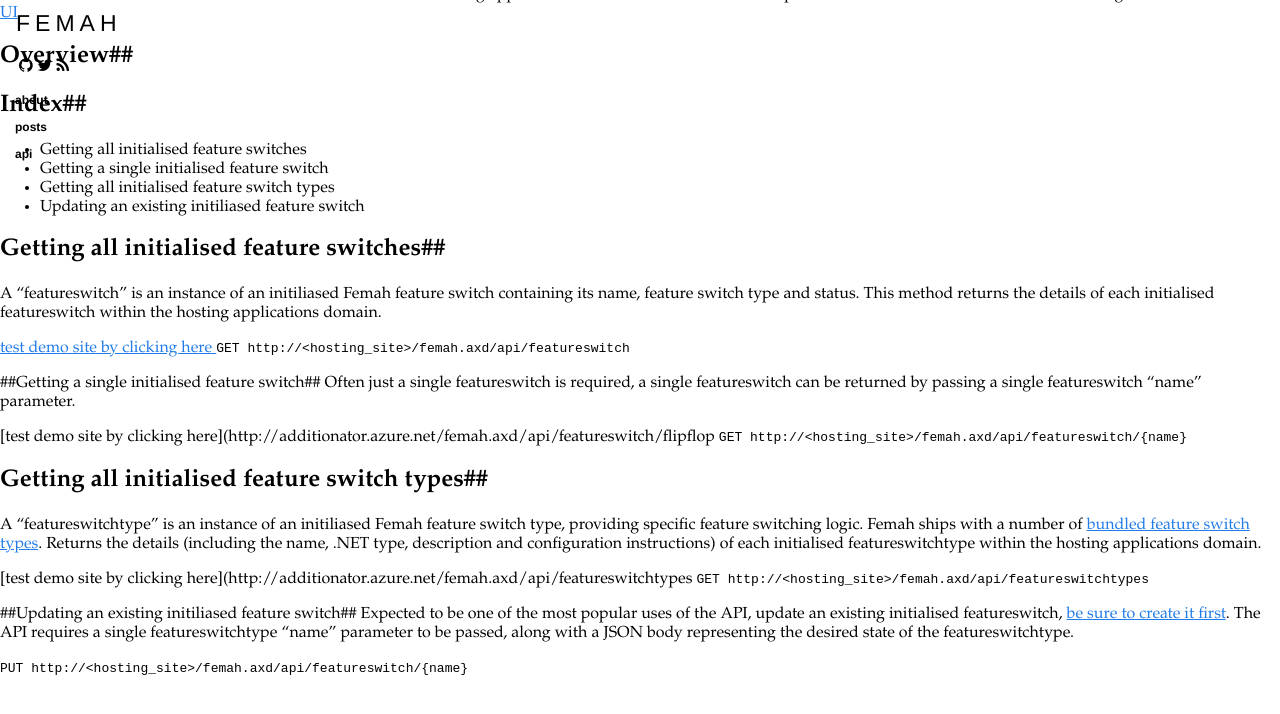
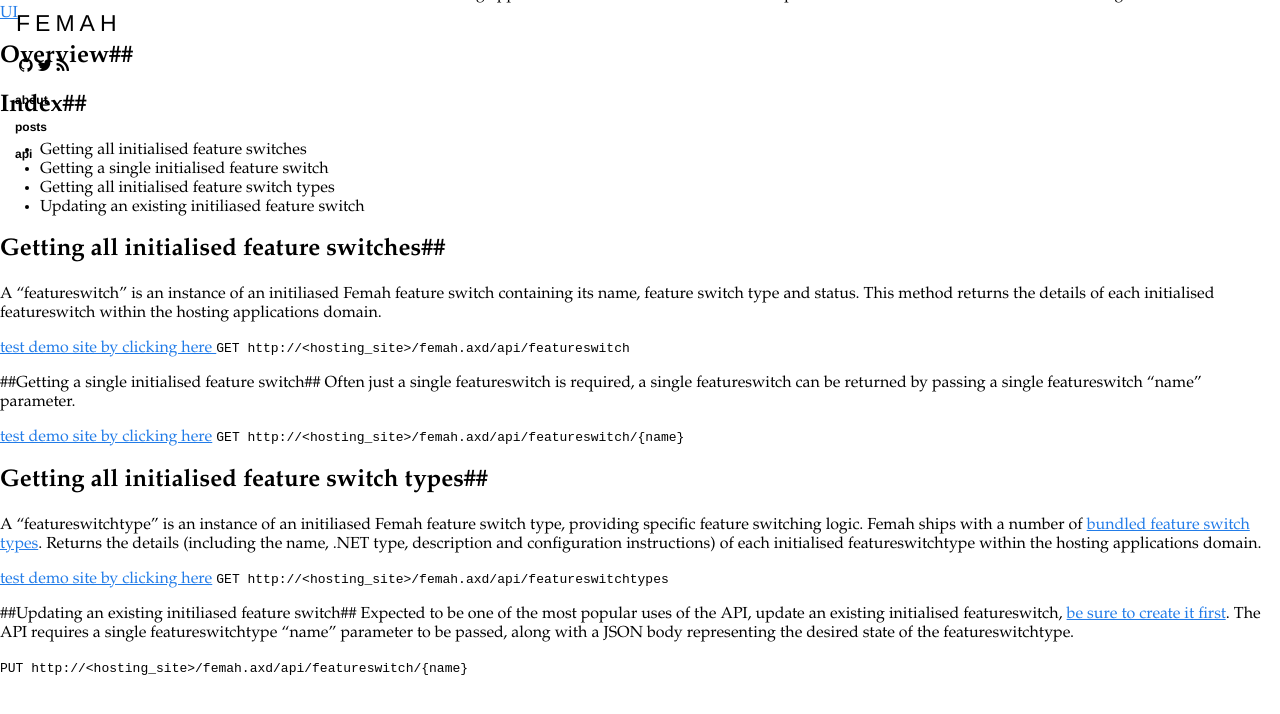
Before and after one commit to lloydstone/femah, a Jekyll site: the page built from api.md, in a window 1280 px wide, cut to the strip 84-798 px from the top of the page. Built offline with Jekyll 4.4.1, drawn with Linux system fonts in a browser that asks for light colours; nearby versions of some CDN libraries; Markdown is read by kramdown in place of the engine named in the settings; part of the change alters nothing that is shown.

````diff
--- a/_config.yml
+++ b/_config.yml
@@ -1,4 +1,4 @@
-markdown: rdiscount
+markdown: redcarpet
 baseurl: /femah
 pygments: true
 permalink: /posts/:title
--- a/api.md
+++ b/api.md
@@ -2,6 +2,7 @@
 layout: layout
 title: "Api"
 credits: https://haveibeenpwned.com/API/v2
+
 ---
 
 ##API##
@@ -24,14 +25,14 @@ A "featureswitch" is an instance of an initiliased Femah feature switch containi
 ##Getting a single initialised feature switch##
 Often just a single featureswitch is required, a single featureswitch can be returned by passing a single featureswitch "name" parameter.
 
-[test demo site by clicking here](http://additionator.azure.net/femah.axd/api/featureswitch/flipflop
+[test demo site by clicking here](http://additionator.azure.net/femah.axd/api/featureswitch/flipflop)
 ```GET http://<hosting_site>/femah.axd/api/featureswitch/{name}```
 
 ##Getting all initialised feature switch types##
 A "featureswitchtype" is an instance of an initiliased Femah feature switch type, providing specific feature switching logic. Femah ships with a number of [bundled feature switch types](http://github.com/lloydstone/femah/Femah.Core/FeatureSwitchTypes).
 Returns the details (including the name, .NET type, description and configuration instructions) of each initialised featureswitchtype within the hosting applications domain.
 
-[test demo site by clicking here](http://additionator.azure.net/femah.axd/api/featureswitchtypes
+[test demo site by clicking here](http://additionator.azure.net/femah.axd/api/featureswitchtypes)
 ```GET http://<hosting_site>/femah.axd/api/featureswitchtypes```
 
 ##Updating an existing initiliased feature switch##
````
